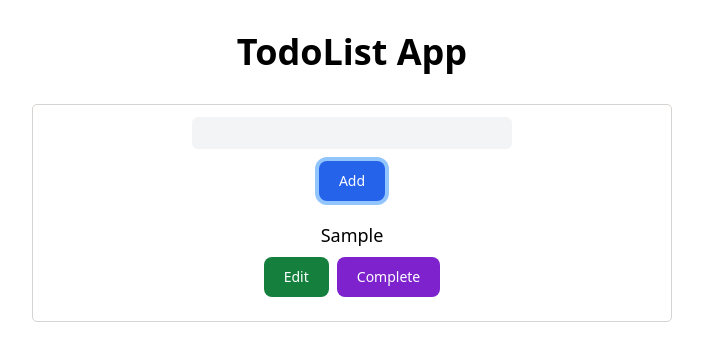
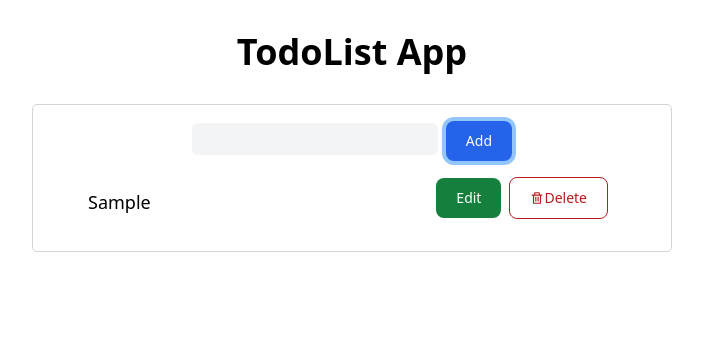
Before and after one commit to amirk1998/TodoList-React-Tailwind, a React (Vite) app: page / in a window 1280 px wide. Both pictures are taken after typing "Sample" into the empty fields and a click on the button "Add". Shown: the top 360 px of the page, without its empty margins (288-991 px from the left). Built offline with nearby package versions, Linux system fonts and the light colour scheme.

Commit message:
Delete Todos has been updated

```diff
--- a/package.json
+++ b/package.json
@@ -4,13 +4,14 @@
   "version": "0.0.0",
   "type": "module",
   "scripts": {
-    "start": "vite",
+    "dev": "vite",
     "build": "vite build",
     "preview": "vite preview"
   },
   "dependencies": {
     "react": "^18.2.0",
-    "react-dom": "^18.2.0"
+    "react-dom": "^18.2.0",
+    "react-icons": "^4.7.1"
   },
   "devDependencies": {
     "@tailwindcss/forms": "^0.5.3",
--- a/src/Components/Todo.jsx
+++ b/src/Components/Todo.jsx
@@ -1,13 +1,29 @@
-const Todo = ({ todo }) => {
+import { BiTrash } from 'react-icons/bi';
+const Todo = ({ todo, onComplete, onDelete }) => {
   return (
-    <div key={todo.id} className='flex flex-col items-center w-[20rem] my-2'>
-      <div className='my-2'>{todo.text}</div>
+    <div
+      key={todo.id}
+      className='flex items-center justify-between w-[33rem] my-4'
+    >
+      <div
+        onClick={onComplete}
+        className={
+          todo.isCompleted
+            ? 'line-through text-stone-300 cursor-pointer w-80  '
+            : 'cursor-pointer w-80'
+        }
+      >
+        {todo.text}
+      </div>
       <div className='flex items-center justify-between'>
         <button className='focus:outline-none text-white bg-green-700 hover:bg-green-800 focus:ring-4 focus:ring-green-300 font-medium rounded-lg text-sm px-5 py-2.5 mr-2 mb-2 dark:bg-green-600 dark:hover:bg-green-700 dark:focus:ring-green-800'>
           Edit
         </button>
-        <button className='focus:outline-none text-white bg-purple-700 hover:bg-purple-800 focus:ring-4 focus:ring-purple-300 font-medium rounded-lg text-sm px-5 py-2.5 mb-2 dark:bg-purple-600 dark:hover:bg-purple-700 dark:focus:ring-purple-900'>
-          Complete
+        <button
+          onClick={onDelete}
+          className='flex items-center justify-center text-red-700 hover:text-white border border-red-700 hover:bg-red-800 focus:ring-4 focus:outline-none focus:ring-red-300 font-medium rounded-lg text-sm px-5 py-2.5 text-center mr-2 mb-2 dark:border-red-500 dark:text-red-500 dark:hover:text-white dark:hover:bg-red-600 dark:focus:ring-red-90'
+        >
+          <BiTrash /> Delete
         </button>
       </div>
     </div>
--- a/src/Components/TodoApp.jsx
+++ b/src/Components/TodoApp.jsx
@@ -15,10 +15,29 @@ const TodoApp = () => {
     setTodos([...todos, newTodo]);
   };
 
+  const completeTodo = (id) => {
+    // console.log(id);
+    // item => findIndex => clone => isCompleted = !isCompleted => Add to Todos
+
+    const index = todos.findIndex((item) => item.id === id);
+    // clone : DO NOT MUTATE
+    const selectedTodo = { ...todos[index] };
+    selectedTodo.isCompleted = !selectedTodo.isCompleted;
+    // clone Todos
+    const updatedTodos = [...todos];
+    updatedTodos[index] = selectedTodo;
+    setTodos(updatedTodos);
+  };
+
+  const removeTodo = (id) => {
+    const filterdTodo = todos.filter((item) => item.id !== id);
+    setTodos(filterdTodo);
+  };
+
   return (
     <div className='flex flex-col items-center w-[40rem] bg-white border-[1px] border-solid border-stone-300 rounded-[5px] p-2 text-lg'>
       <TodoForm addTodoHandler={addTodoHandler} />
-      <TodoList todos={todos} />
+      <TodoList todos={todos} onComplete={completeTodo} onDelete={removeTodo} />
     </div>
   );
 };
--- a/src/Components/TodoForm.jsx
+++ b/src/Components/TodoForm.jsx
@@ -19,19 +19,20 @@ const TodoForm = (props) => {
   };
 
   return (
-    <div className='w-[20rem] flex flex-col'>
-      <form onSubmit={submitHandler}>
+    <div className='w-[20rem]'>
+      <form
+        className=' flex flex-row items-center justify-between gap-x-2'
+        onSubmit={submitHandler}
+      >
         <input
           type='text'
           value={input}
           onChange={changeHandler}
-          className=' mt-1 block w-full h-8 px-2 rounded-md bg-gray-100 border-transparent focus:border-gray-500 focus:bg-white focus:ring-0'
+          className=' mt-1  block w-full h-8 px-2 rounded-md bg-gray-100 border-transparent focus:border-gray-500 focus:bg-white focus:ring-0'
         />
-        <div className='flex items-center justify-center my-1 '>
-          <button className=' text-white bg-blue-600 hover:bg-blue-800 focus:ring-4 focus:ring-blue-300 font-medium rounded-lg text-sm px-5 py-2.5 mt-2 '>
-            Add
-          </button>
-        </div>
+        <button className=' text-white bg-blue-600 hover:bg-blue-800 focus:ring-4 focus:ring-blue-300 font-medium rounded-lg text-sm px-5 py-2.5 mt-2 '>
+          Add
+        </button>
       </form>
     </div>
   );
--- a/src/Components/TodoList.jsx
+++ b/src/Components/TodoList.jsx
@@ -1,10 +1,17 @@
 import Todo from './Todo';
 
-const TodoList = ({ todos }) => {
+const TodoList = ({ todos, onComplete, onDelete }) => {
   const renderTodos = () => {
     if (todos.length === 0) return <p>Add Some Todo !</p>;
     return todos.map((todo) => {
-      return <Todo key={todo.id} todo={todo} />;
+      return (
+        <Todo
+          key={todo.id}
+          todo={todo}
+          onComplete={() => onComplete(todo.id)}
+          onDelete={() => onDelete(todo.id)}
+        />
+      );
     });
   };
 
```
Also changed, not shown: 1 other file (tests, documents, lock files or other folders).
